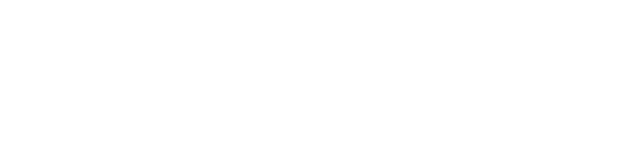
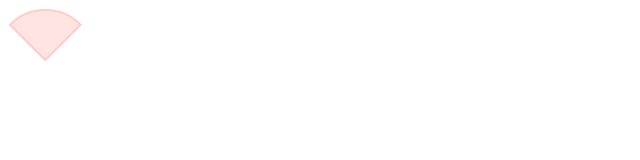
Before and after one commit to saipriyajyothula/vizbooks, a plain HTML site: page books.html in a window 1280 px wide. Shown: the top 160 px of the page, without its empty margins (0-640 px from the left). Drawn offline with nearby package versions, Linux system fonts and the light colour scheme.

Commit message:
leaf svg

```diff
--- a/books.html
+++ b/books.html
@@ -1,11 +1,12 @@
 <!DOCTYPE html>
 <html>
 <head>
-	<title>Influence : Within and Beyond</title>
-	<script src="//cdnjs.cloudflare.com/ajax/libs/d3/4.1.1/d3.min.js"></script>
+	<title>Influence of Books: Within and Beyond</title>
+	<script src="https://d3js.org/d3.v4.min.js"></script>
 </head>
 <body>
 
 </body>
-<script type="text/javascript" src = "books.js"></script>
+<script src="js/leafsvg.js" type="text/javascript"></script>
+<script type="text/javascript" src = "js/books.js"></script>
 </html>
--- /dev/null
+++ b/js/leafsvg.js
@@ -0,0 +1,18 @@
+var body = d3.select("body");
+var svg = body.append("svg");
+var width = window.innerWidth;
+var height = window.innerHeight;
+var angle = (Math.PI)/2;
+var radius = 50;
+var h = radius*(1-Math.cos(angle/2));
+var a = 2*radius*Math.sin(angle/2);
+var r = radius*Math.cos(angle/2);
+var padding = {x: 2, y:2};
+svg.attr("width", width)
+svg.attr("height", height)
+svg.style("background-color","#fff")
+svg.append("path")
+    .attr("d","m "+padding.x+" "+(h+padding.y)+ " a "+radius+" "+radius+", "+0+", "+0+", "+1+", "+a+" 0"+" l "+(0-a/2)+" "+r+" z")
+    .attr("stroke", "#ffcdc8")
+    .attr("stroke-width",2)
+    .attr("fill","mistyrose")
```
Also changed, not shown: css/books.css (added), js/books.js (renamed from books.js).
